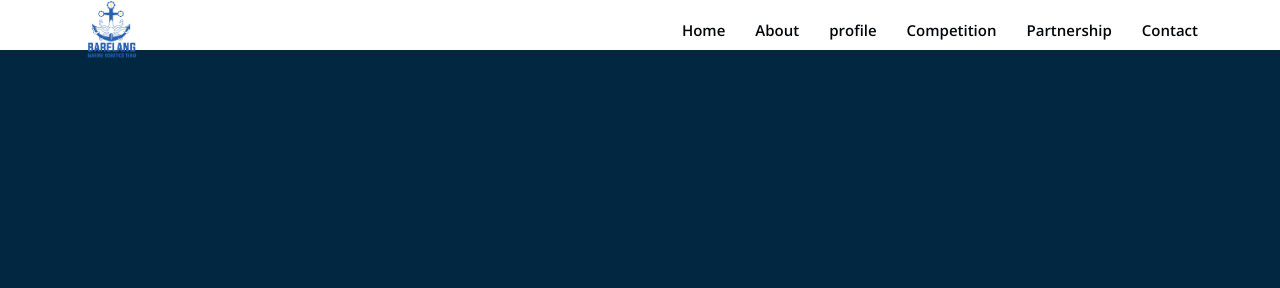
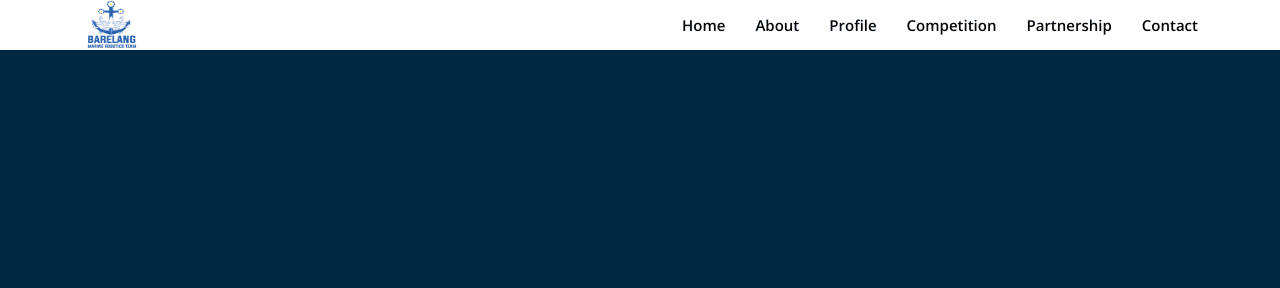
Before and after one commit to glatinone/B-MRT.github.io, a plain HTML site: page struktur.html in a window 1280 px wide. Shown: the top 288 px of the page. Drawn offline with nearby package versions, Linux system fonts and the light colour scheme.

Commit message:
Update struktur.html

```diff
--- a/struktur.html
+++ b/struktur.html
@@ -30,18 +30,18 @@
 </head>
 <body>
     <!-- ======= Header ======= -->
-  <header id="header1" class="fixed-top ">
-    <div class="container d-flex align-items-center justify-content-lg-between">
+  <header id="header1" class="fixed-top header-scrolled">
+    <div class="container d-flex align-items-center justify-content-lg-between ">
 
       <!-- <h1 class="logo me-auto me-lg-0"><img style="width: 100px;px;height: -100px;px;" src="assets/img/logo-barelang.png"></h1> -->
-      <img src="assets/img/logo-barelang.png" class="" width="60" height="60" alt="" style="margin-right:  50px;">
+      <img src="assets/img/logo-barelang.png" class="" width="60" height="50" alt="" style="margin-right:  50px;">
 
       <!-- .navbar -->
       <nav id="navbar" class="navbar order-last order-lg-0">
         <ul>
           <li><a class="nav-link scrollto active" href="index.html">Home</a></li>
           <li><a class="nav-link scrollto" href="struktur.html">About</a></li>
-          <li><a class="nav-link scrollto" href="#history">profile</a></li>
+          <li><a class="nav-link scrollto" href="#history">Profile</a></li>
           <li><a class="nav-link scrollto" href="#team">Competition</a></li>
           <li><a class="nav-link scrollto" href="#contact">Partnership</a></li>
           <li><a class="nav-link scrollto" href="contact.html">Contact</a></li>
@@ -182,7 +182,7 @@
               <div class="card" style='background-image: url("assets/img/kkctbn.png");' data-aos="fade-up" data-aos-delay="100">
                 <div class="card-body">
                   <h5 class="card-title"><a href="">KKCTBN 2022</a></h5>
-                  <p class="card-text">(Kontes Kapal cepat Tak berawak 2022) was the first national government based competition that B-MRT participated in.</p>
+                  <p class="card-text">(Kontes Kapal Cepat Tak berawak 2022) was the first national government based competition that B-MRT participated in.</p>
                   <div class="read-more"><a href="#"><i class="bi bi-arrow-right"></i> Read More</a></div>
                 </div>
               </div>
```
